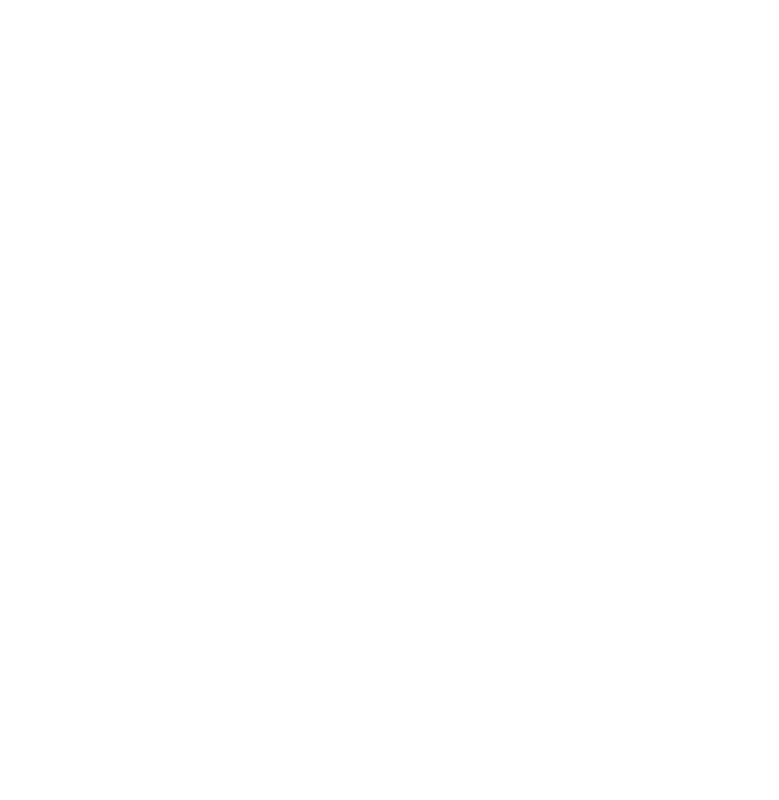
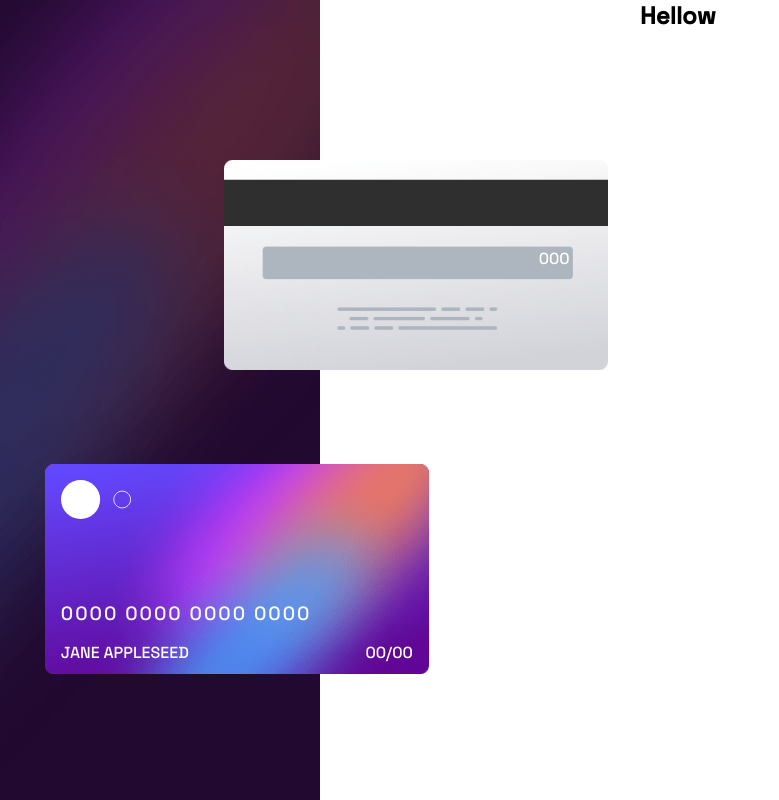
Before and after one commit to junaidshaikh-js/interactive-card-details-form, a React (Create React App) app: page / in a window 1280 px wide. Shown: the whole page, without its empty margins (0-779 px from the left). Built offline with nearby package versions, Linux system fonts and the light colour scheme.

Commit message:
[feat] hero section

```diff
--- a/src/App.tsx
+++ b/src/App.tsx
@@ -1,12 +1,21 @@
 import { ThemeProvider } from "styled-components";
 import { GlobalStyles } from "./components/styled/Global";
 import { theme } from "./components/styled/Theme";
+import { HeroSection } from "./components/HeroSection";
+import { CardDetailsForm } from "./components/CardDetailsForm";
+import { CardDetailsWrapper } from "./components/styled/CardDetailsWrapper.styled";
 
 function App() {
   return (
     <ThemeProvider theme={theme}>
       <div>
         <GlobalStyles />
+        <main>
+          <CardDetailsWrapper>
+            <HeroSection />
+            <CardDetailsForm />
+          </CardDetailsWrapper>
+        </main>
       </div>
     </ThemeProvider>
   );
--- /dev/null
+++ b/src/components/BackgroundImage.tsx
@@ -0,0 +1,28 @@
+import MobileMainBg from "../assets/bg-main-mobile.png";
+import DesktopMainBg from "../assets/bg-main-desktop.png";
+import styled from "styled-components";
+
+const MobileImage = styled.img`
+  @media screen and (min-width: 768px) {
+    display: none;
+  }
+`;
+
+const DesktopImage = styled.img`
+  display: none;
+
+  @media screen and (min-width: 768px) {
+    display: block;
+    height: 100vh;
+    width: 50%;
+  }
+`;
+
+export const BackgroundImage = () => {
+  return (
+    <div>
+      <MobileImage src={MobileMainBg} alt="" />
+      <DesktopImage src={DesktopMainBg} alt="" />
+    </div>
+  );
+};
--- /dev/null
+++ b/src/components/CardDetailsForm.tsx
@@ -0,0 +1,7 @@
+export const CardDetailsForm = () => {
+  return (
+    <form>
+      <h2>Hellow</h2>
+    </form>
+  );
+};
--- /dev/null
+++ b/src/components/HeroSection.tsx
@@ -0,0 +1,37 @@
+import { BackgroundImage } from "./BackgroundImage";
+import {
+  StyledCardDetails,
+  StyledHeroSection,
+  StyledImageContainerBack,
+  StyledImageContainerFront,
+} from "./styled/HeroSection.styled";
+import CardLogo from "../assets/card-logo.svg";
+import { Flex } from "./styled/Flex";
+
+export const HeroSection = () => {
+  return (
+    <StyledHeroSection>
+      <BackgroundImage />
+
+      <StyledImageContainerBack>
+        <img src="./images/bg-card-back.png" alt="" />
+        <span>000</span>
+      </StyledImageContainerBack>
+
+      <StyledImageContainerFront>
+        <img src="./images/bg-card-front.png" alt="" />
+
+        <StyledCardDetails>
+          <img src={CardLogo} alt="" />
+
+          <span>0000 0000 0000 0000</span>
+
+          <Flex>
+            <span>JANE APPLESEED</span>
+            <span>00/00</span>
+          </Flex>
+        </StyledCardDetails>
+      </StyledImageContainerFront>
+    </StyledHeroSection>
+  );
+};
--- /dev/null
+++ b/src/components/styled/CardDetailsWrapper.styled.ts
@@ -0,0 +1,14 @@
+import styled from "styled-components";
+
+export const CardDetailsWrapper = styled.div`
+  display: flex;
+  flex-direction: column;
+
+  @media screen and (min-width: 768px) {
+    flex-direction: row;
+
+    > * {
+      flex-basis: 100%;
+    }
+  }
+`;
--- /dev/null
+++ b/src/components/styled/Flex.ts
@@ -0,0 +1,6 @@
+import styled from "styled-components";
+
+export const Flex = styled.div`
+  display: flex;
+  justify-content: space-between;
+`;
--- /dev/null
+++ b/src/components/styled/HeroSection.styled.ts
@@ -0,0 +1,48 @@
+import styled from "styled-components";
+
+export const StyledHeroSection = styled.section`
+  position: relative;
+  color: ${({ theme }) => theme.colors.white};
+`;
+
+export const StyledImageContainerBack = styled.div`
+  position: absolute;
+  top: 20%;
+  right: 5%;
+  width: 60%;
+
+  span {
+    position: absolute;
+    top: 41%;
+    right: 10%;
+  }
+`;
+
+export const StyledImageContainerFront = styled.div`
+  position: absolute;
+  width: 60%;
+  top: 58%;
+  left: 7%;
+`;
+
+export const StyledCardDetails = styled.div`
+  position: absolute;
+  top: 0;
+  left: 0;
+  padding: 1rem;
+  display: flex;
+  flex-direction: column;
+  height: 100%;
+  width: 100%;
+
+  img {
+    width: 20%;
+  }
+
+  > span {
+    margin-top: auto;
+    margin-bottom: 1rem;
+    font-size: 1.2rem;
+    letter-spacing: 2px;
+  }
+`;
--- /dev/null
+++ b/src/react-app-env.d.ts
@@ -0,0 +1,2 @@
+/* eslint-disable spaced-comment */
+/// <reference types="react-scripts" />
```
